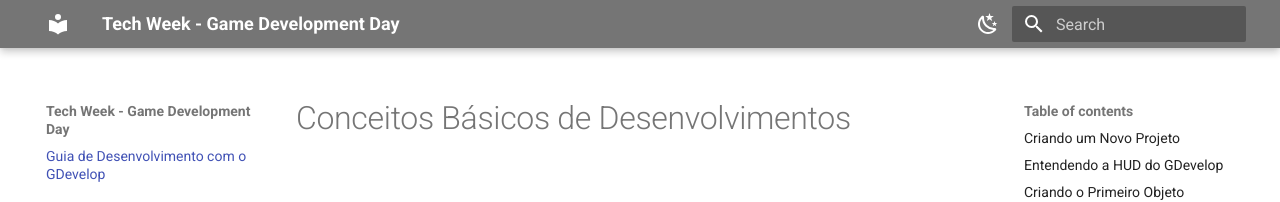
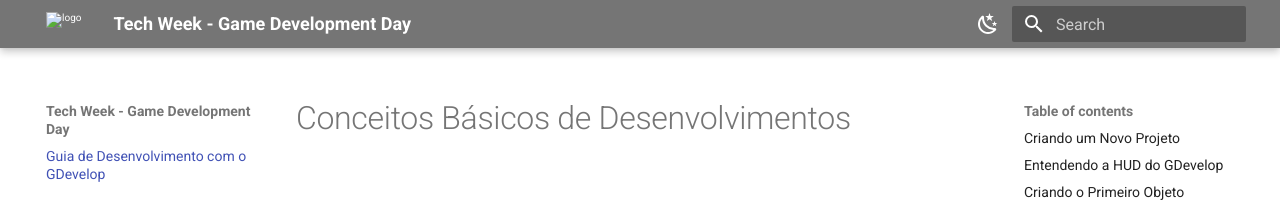
Before and after one commit to Tydenius/Guia_GDevelop, an MkDocs documentation site: the page built from docs-src/index.md, in a window 1280 px wide. Shown: the top 202 px of the page. Built offline with MkDocs 1.6.1 and Material for MkDocs 9.7.7, drawn with Linux system fonts in a browser that asks for light colours.

Commit message:
Update mkdocs.yml

```diff
--- a/mkdocs.yml
+++ b/mkdocs.yml
@@ -2,7 +2,8 @@
 site_name: 'Tech Week - Game Development Day'
 
 theme:
-  favicon: img/favicon.ico
+  logo: images/favicon.ico
+  favicon: images/favicon.ico
   features:
     - instant
     - navigation.expand
```
